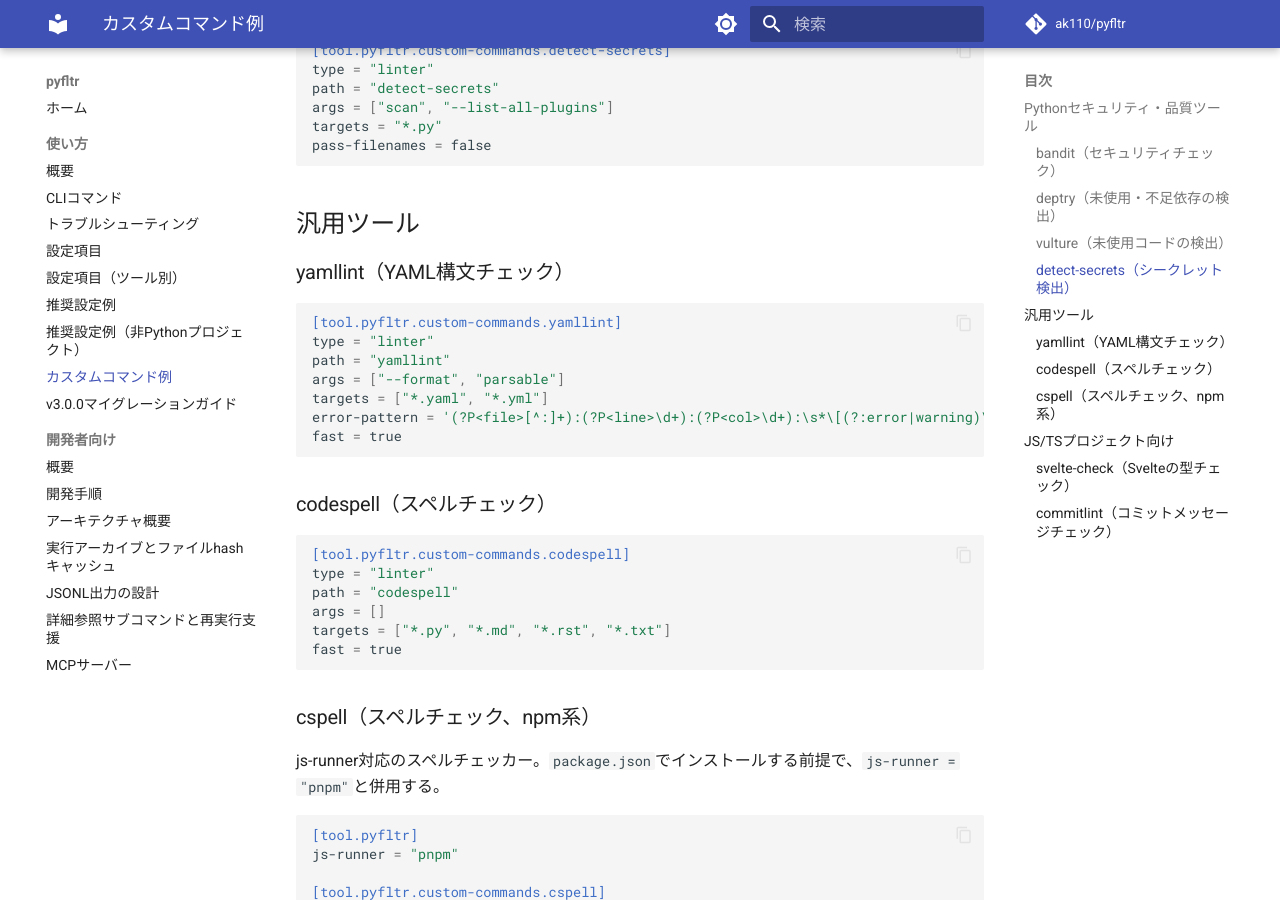
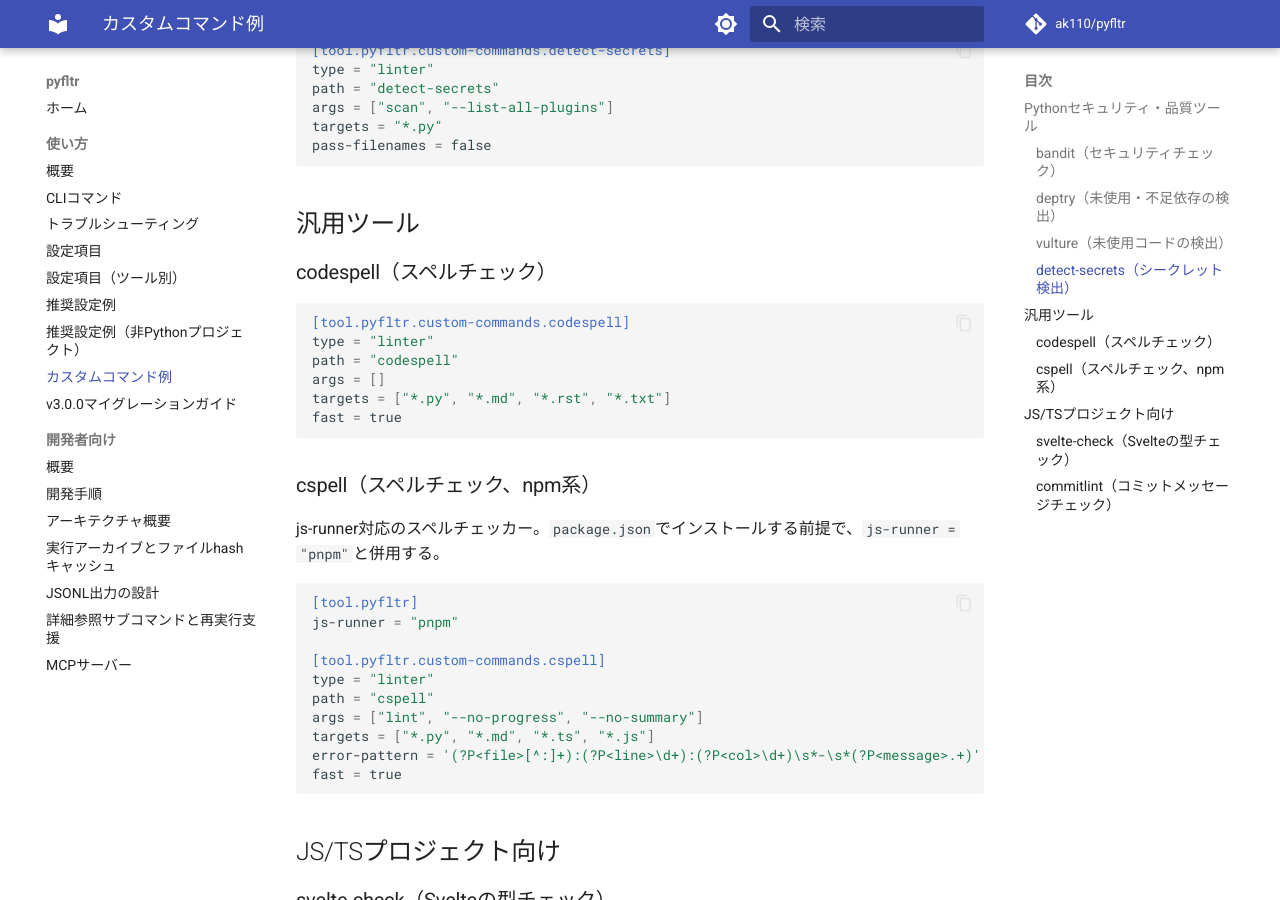
Before and after one commit to ak110/pyfltr, an MkDocs documentation site: the page built from docs/guide/custom-commands.md, in a window 1280 px wide and 900 px high, scrolled down 1015 px. Built offline with MkDocs 1.6.1 and Material for MkDocs 9.7.7, drawn with Linux system fonts in a browser that asks for light colours; comment, search, counter and statistics services are not loaded.

Commit message:
docs(guide): カスタムコマンド例からネイティブ対応済みのyamllintを削除する

````diff
--- a/docs/guide/custom-commands.md
+++ b/docs/guide/custom-commands.md
@@ -54,18 +54,6 @@ pass-filenames = false
 
 ## 汎用ツール
 
-### yamllint（YAML構文チェック）
-
-```toml
-[tool.pyfltr.custom-commands.yamllint]
-type = "linter"
-path = "yamllint"
-args = ["--format", "parsable"]
-targets = ["*.yaml", "*.yml"]
-error-pattern = '(?P<file>[^:]+):(?P<line>\d+):(?P<col>\d+):\s*\[(?:error|warning)\]\s*(?P<message>.+)'
-fast = true
-```
-
 ### codespell（スペルチェック）
 
 ```toml
````
